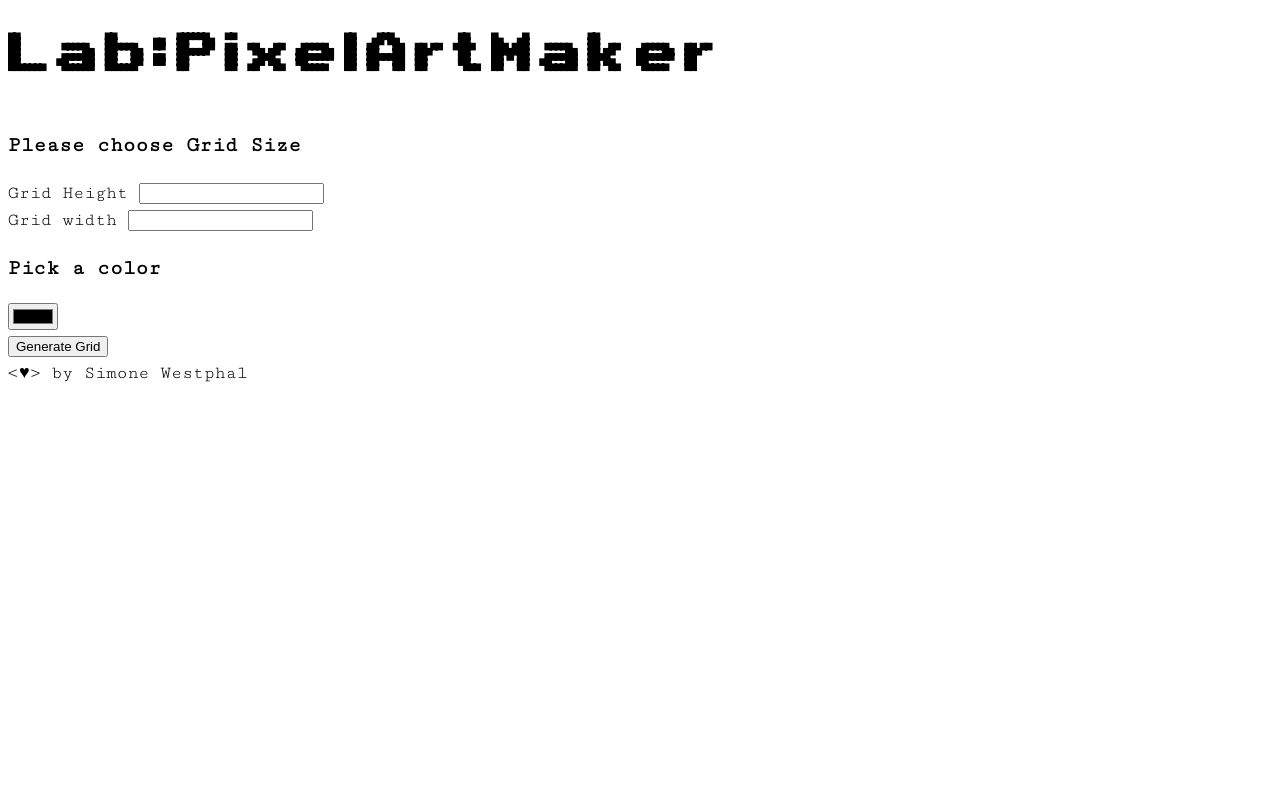
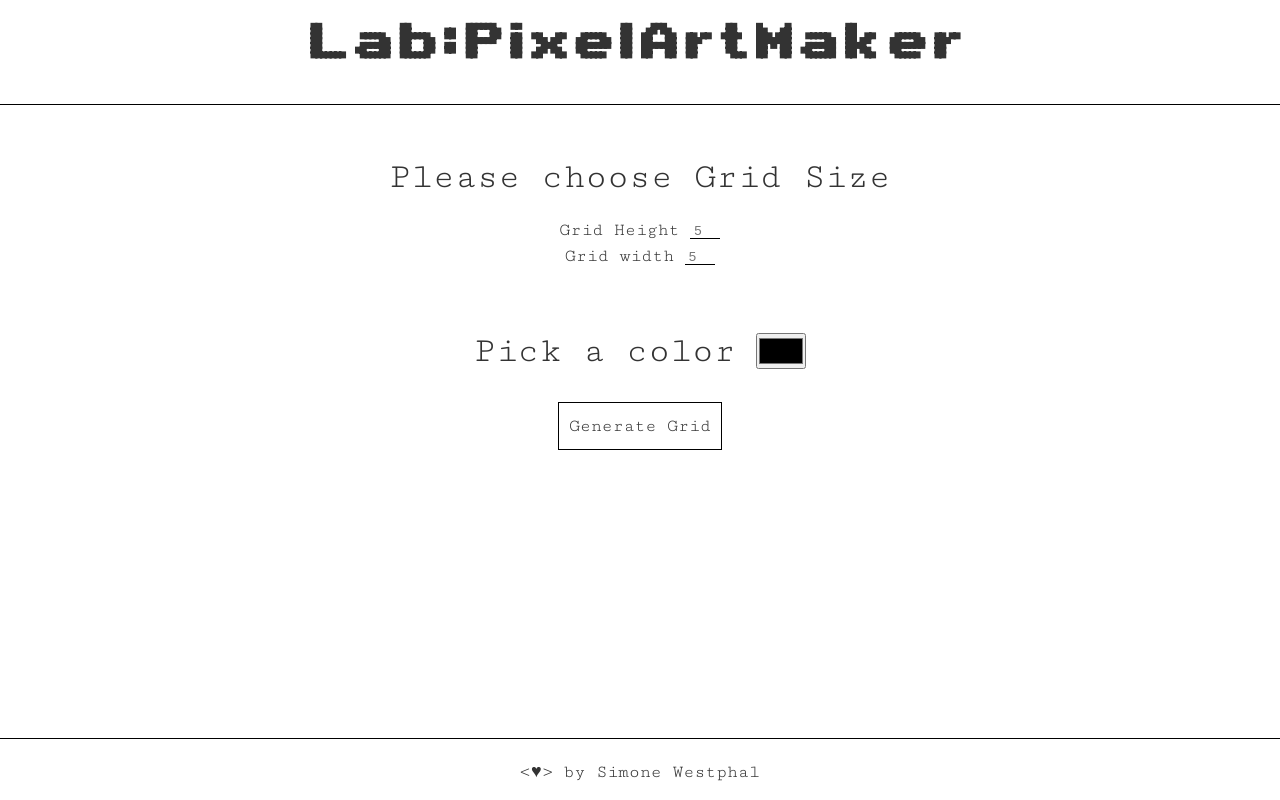
Before and after one commit to swestphal/pixel-art, a plain HTML site: page index.html in a window 1280 px wide. Drawn offline with Linux system fonts and the light colour scheme.

Commit message:
finished markup and styling

```diff
--- a/assets/styles.css
+++ b/assets/styles.css
@@ -1,4 +1,11 @@
-@font-face {
+/**
+ *
+ * general set-up
+ *
+ */
+
+
+ @font-face {
     font-family: arcade;
     src: url("arcade.ttf");
 }
@@ -6,21 +13,152 @@
 
 * {
     box-sizing: border-box;
+    margin:0;
+    padding:0;
 }
 
 html {
     font-size:18px;
     line-height:27px;
+    height:100%;
 }
 
 body {
     font-size:1rem;
-    line-height:1.5rem;
+    line-height:1.45rem;
     font-family: 'Cutive Mono', sans-serif;
+    min-height:100vh; /* Avoid the IE 10-11 `min-height` bug. */
+    display: flex;
+    flex-direction: column;
 }
 
-h1 {
+button:focus,
+input:focus {
+    outline:0;
+}
+
+/**
+ *
+ * modifier
+ *
+ */
+
+.--no-margin {
+    margin:0;
+}
+/**
+ *
+ * font
+ *
+ */
+
+ h1 {
     font-family: 'arcade', sans-serif;
-    font-size: 78px;
+
     letter-spacing: 0.1em;
+    margin-top: 0;
+    font-size: 3.998em;
 }
+
+html {font-size: 1.125em;}
+
+body {
+  background-color: white;
+  font-family: 'Cutive Mono' ,sans-serif;
+  font-weight: 200;
+  line-height: 1.45;
+  color: #333;
+}
+
+p {margin-bottom: 1.3em;}
+
+h2, h3, h4 {
+  margin: 1.414em 0 0.5em;
+  font-weight: inherit;
+  line-height: 1.2;
+}
+
+h2 {font-size: 2.827em;}
+
+h3 {font-size: 1.999em;}
+
+h4 {font-size: 1.414em;}
+
+small, .font_small {font-size: 0.707em;}
+
+
+/**
+ *
+ * grid elements
+ *
+ */
+
+ .row {
+    flex-direction: row;
+    display: flex;
+    justify-content: center;
+}
+
+.row-center {
+ align-items: center;
+}
+
+.row-box {
+    padding:10px;
+    flex-direction: column;
+    display: flex;
+}
+
+
+/**
+ *
+ * styling
+ *
+ */
+
+button, input[type="submit"], input[type="reset"] {
+    background: none !important;
+    color: inherit;
+    border: none;
+    font: inherit;
+    cursor: pointer;
+    outline: inherit !important;
+}
+
+ input[type="number"] {
+    border:none;
+    border-bottom: 1px solid #000;
+    width:30px;
+    text-align:center;
+}
+input[type="color" i] {
+   margin-top:1.7rem;
+   height:2rem;
+}
+
+button {
+border:1px solid #000;
+padding:10px;
+}
+main {
+    max-width:60rem;
+    margin:0 auto;
+
+}
+
+header {
+    text-align:center;
+    border-bottom:1px solid #000;
+}
+
+
+.form-control {
+    text-align:center;
+}
+
+footer {
+    border-top:1px solid #000;
+    margin-top:auto;
+    padding:20px 0 15px;
+    text-align:center;
+}
--- a/index.html
+++ b/index.html
@@ -7,7 +7,8 @@
     <link href="assets/styles.css" rel="stylesheet">
     <link href="https://fonts.googleapis.com/css?family=Cutive+Mono" rel="stylesheet">
 </head>
-<body>
+<body >
+
     <header>
         <h1>Lab:PixelArtMaker</h1>
     </header>
@@ -18,23 +19,29 @@
                 <div class="form-control">
                     <h3>Please choose Grid Size</h3>
                     <label for="grid-height">Grid Height
-                        <input type="number">
+                        <input type="number" id="grid-height" name="grid-height" placeholder="5">
                     </label>
                 </div>
 
                 <div class="form-control">
                     <label for="grid-width">Grid width
-                        <input type="number">
+                        <input type="number" id="grid-width" name="grid-width" placeholder="5">
                     </label>
                 </div>
 
                 <div class="form-control">
-                    <h3>Pick a color</h3>
-                    <input type="color" id="myColor">
+                    <div class="row row-center">
+                        <div class="row-box">
+                            <h3 >Pick a color</h3>
+                        </div>
+                        <div class="row-box">
+                            <input type="color" id="myColor">
+                        </div>
+                    </div>
                 </div>
 
                 <div class="form-control">
-                    <button>Generate Grid</button>
+                    <button id="btn-generate">Generate Grid</button>
                 </div>
             </form>
         </section>
```
